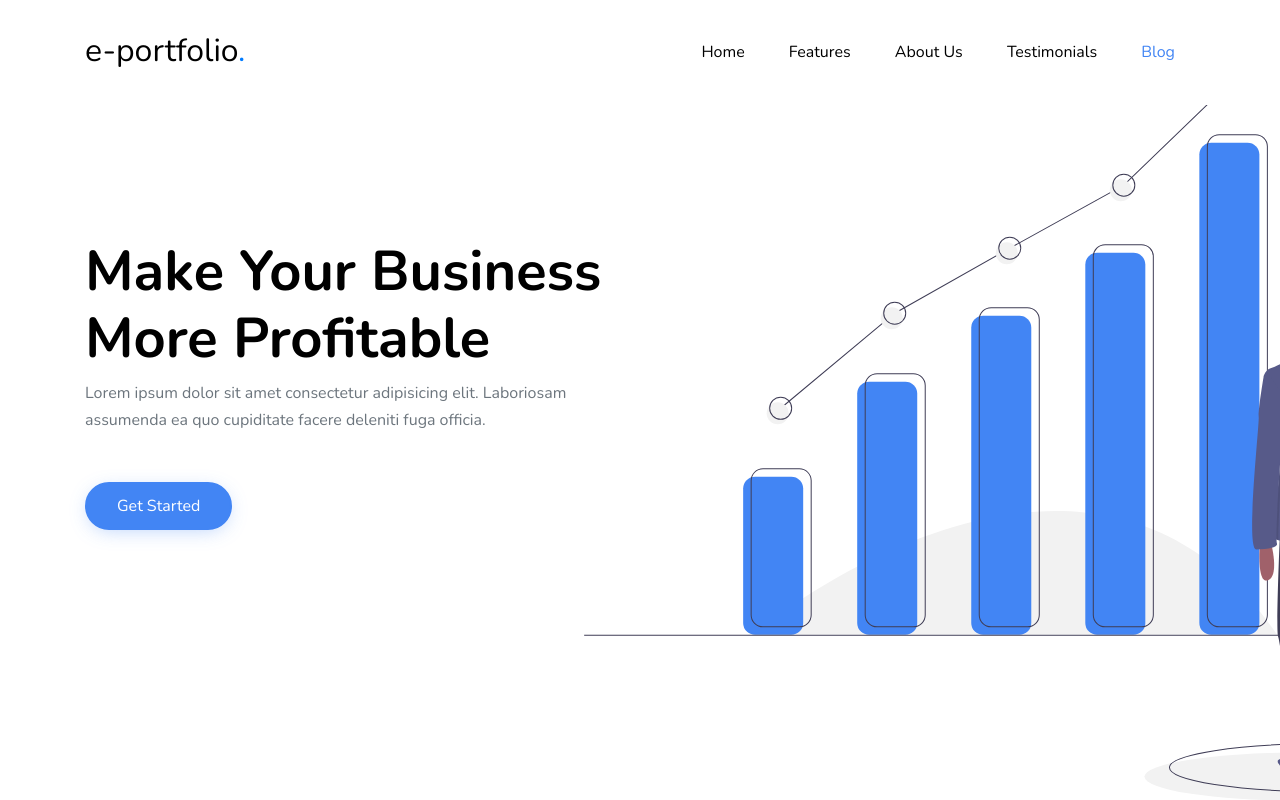
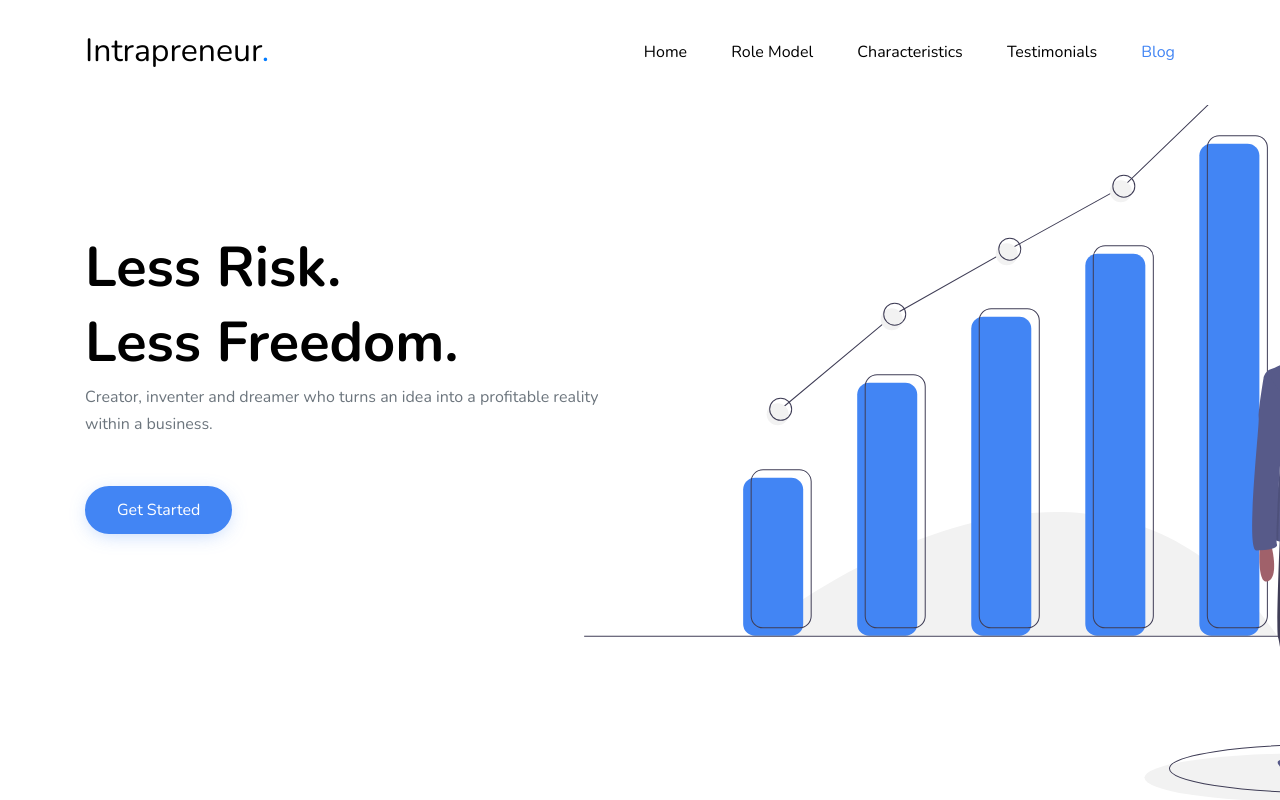
Before and after one commit to samarwal/intrapreneurship, a plain HTML site: page docs/index.html in a window 1280 px wide. Shown: the top 800 px of the page. Drawn offline with nearby package versions, Linux system fonts and the light colour scheme; files whose address does not match are found by name.

Commit message:
some changes

```diff
--- a/docs/index.html
+++ b/docs/index.html
@@ -56,7 +56,7 @@
         <div class="row align-items-center">
 
           <div class="col-6 col-md-3 col-xl-4  d-block">
-            <h1 class="mb-0 site-logo"><a href="index.html" class="text-black h2 mb-0">e-portfolio<span
+            <h1 class="mb-0 site-logo"><a href="index.html" class="text-black h2 mb-0">Intrapreneur<span
                   class="text-primary">.</span> </a></h1>
           </div>
 
@@ -65,8 +65,8 @@
 
               <ul class="site-menu main-menu js-clone-nav mr-auto d-none d-lg-block ml-0 pl-0">
                 <li><a href="#home-section" class="nav-link">Home</a></li>
-                <li><a href="#features-section" class="nav-link">Features</a></li>
-                <li><a href="#about-section" class="nav-link">About Us</a></li>
+                <li><a href="#features-section" class="nav-link">Role Model</a></li>
+                <li><a href="#about-section" class="nav-link">Characteristics</a></li>
                 <li><a href="#testimonials-section" class="nav-link">Testimonials</a></li>
                 <li><a href="#blog-section" class="nav-link">Blog</a></li>
               </ul>
@@ -94,9 +94,10 @@
 
             <div class="row mb-4" data-aos="fade-up" data-aos-delay="200">
               <div class="col-lg-6 mr-auto">
-                <h1>Make Your Business More Profitable</h1>
-                <p class="mb-5">Lorem ipsum dolor sit amet consectetur adipisicing elit. Laboriosam assumenda ea quo
-                  cupiditate facere deleniti fuga officia.</p>
+                <h1>Less Risk.</h1>
+                <h1>Less Freedom.</h1>
+                <p class="mb-5">Creator, inventer and dreamer who turns an idea into a profitable reality
+                  within a business.</p>
                 <div>
                   <a href="#" class="btn btn-primary mr-2 mb-2">Get Started</a>
                 </div>
```
